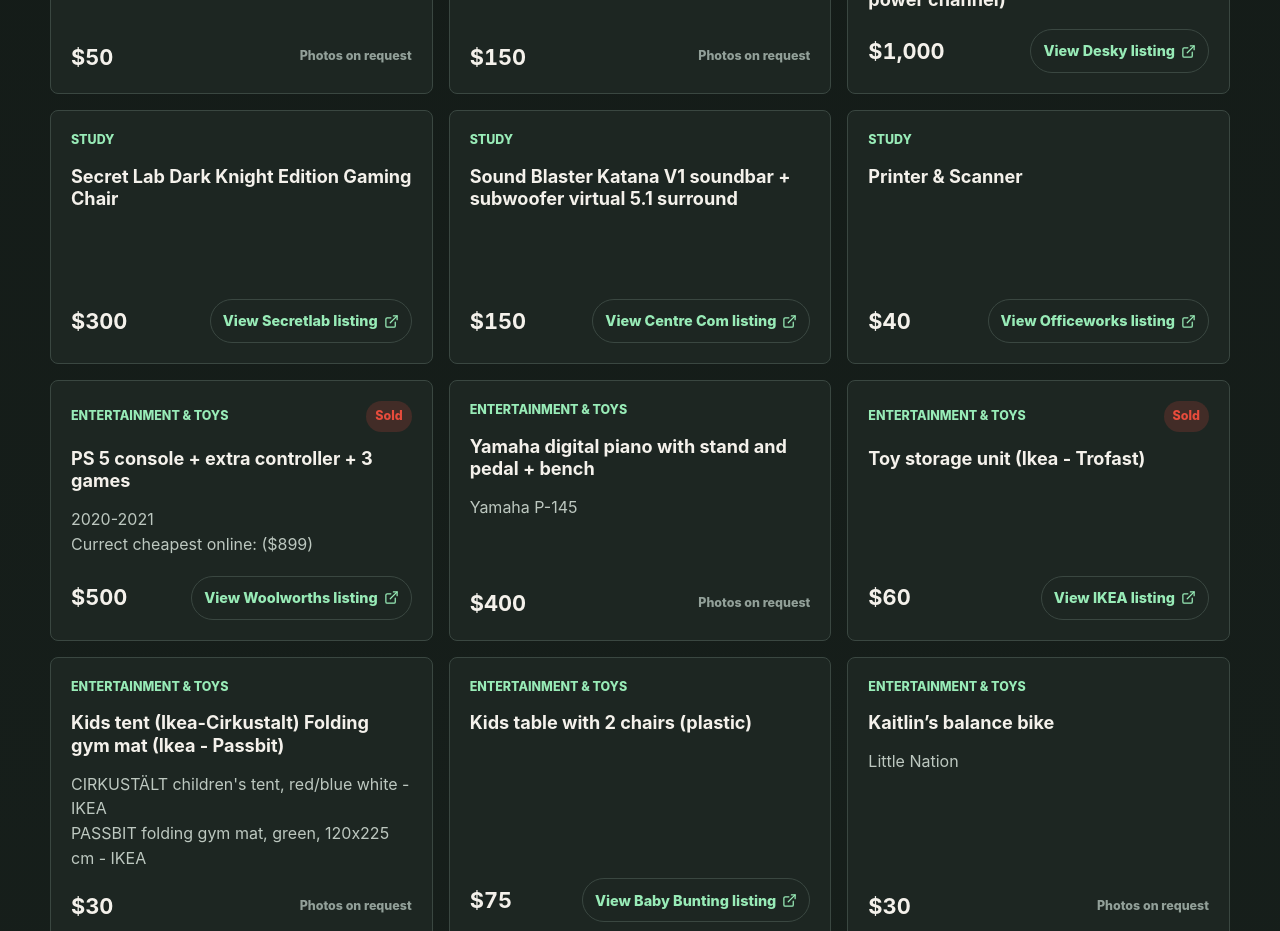
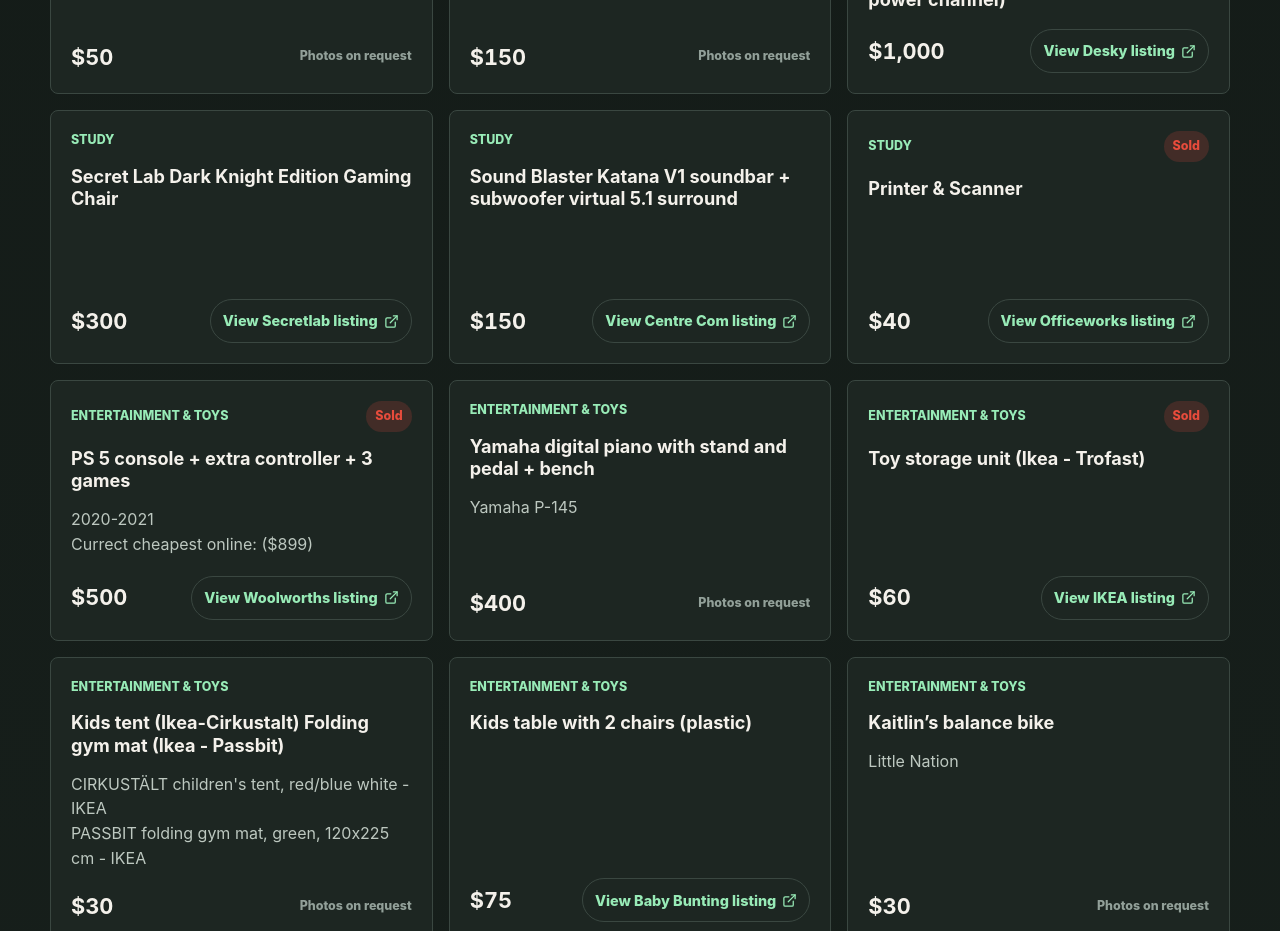
Before and after one commit to leosa-coder/moving-out-sale, a React (Vite) app: page / in a window 1280 px wide. Shown: the part 2140-3071 px from the top of the page. Built offline with nearby package versions, Linux system fonts and the light colour scheme.

Commit message:
Mark Printer & Scanner as sold
- Add "Sold": true to Printer & Scanner

```diff
--- a/src/items.ts
+++ b/src/items.ts
@@ -114,7 +114,8 @@
   {
     "Items": "Printer & Scanner",
     "Description": "https://www.officeworks.com.au/shop/officeworks/p/canon-pixma-ts8360bka-multifunction-home-printer-cats8360an",
-    "Selling for": 40
+    "Selling for": 40,
+    "Sold": true
   },
   {
     "Items": "Entertainment & Toys",
```
